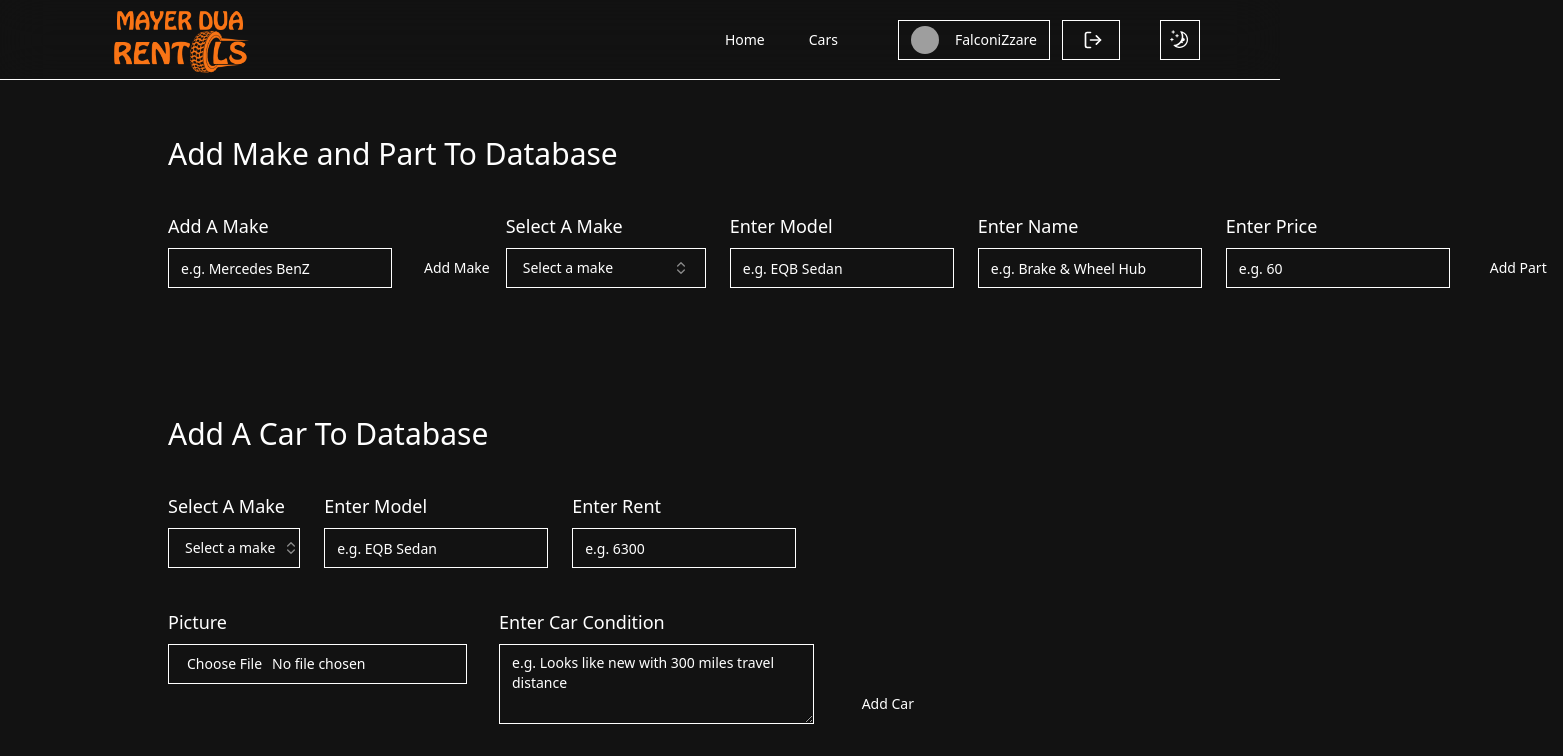
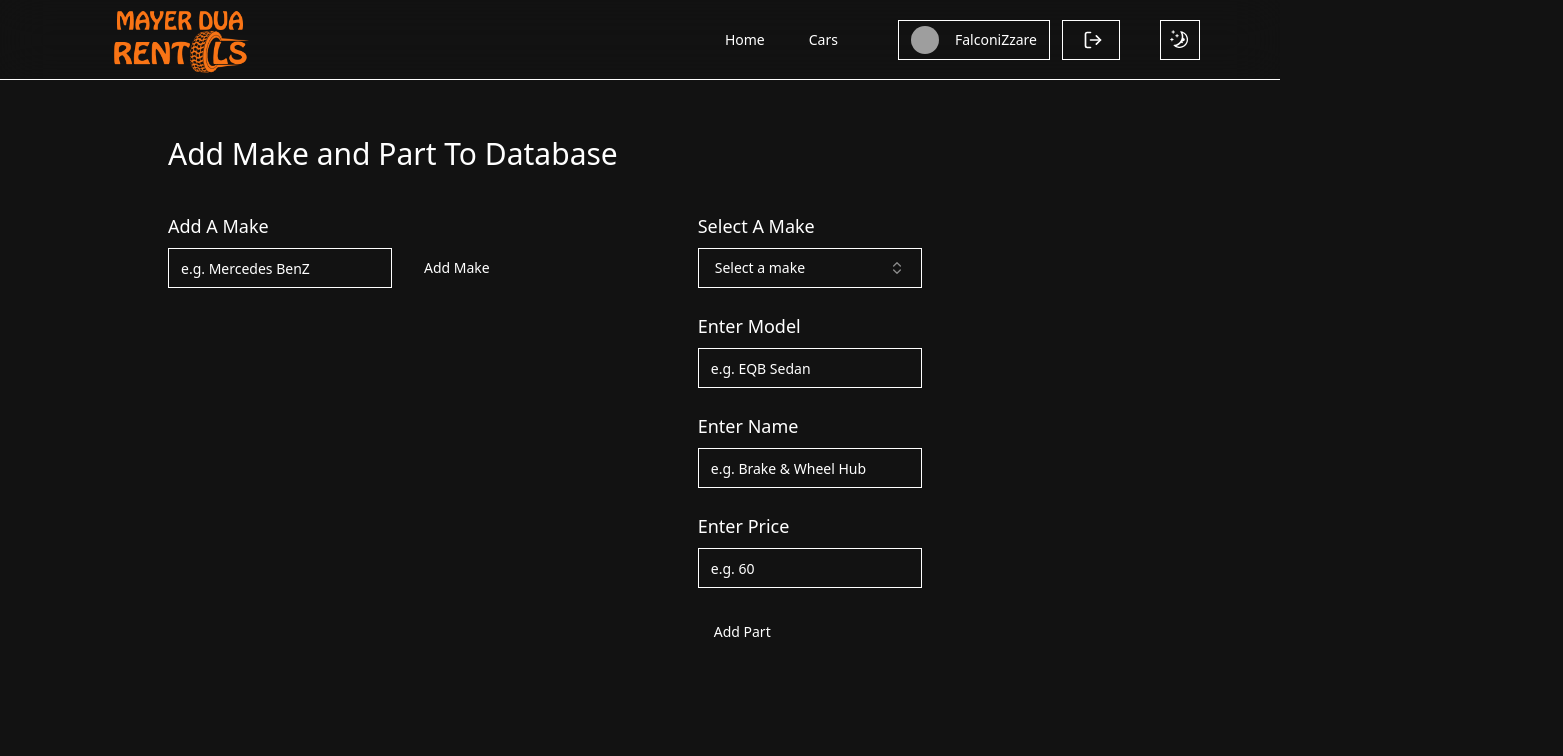
Before and after one commit to FalconiZzare/car_management_lab, a React (Vite) app in the folder client/: page /admin in a window 1280 px wide. Shown: the top 756 px of the page, 1563 px wide, since content can reach past the window. Built offline with nearby package versions, Linux system fonts and the light colour scheme; grey boxes are pictures that could not be loaded; the HTML template or start-up script is replaced by a standard one.

Commit message:
Adjusted for small screen

```diff
--- a/client/src/components/DashBoard.jsx
+++ b/client/src/components/DashBoard.jsx
@@ -18,7 +18,7 @@ const DashBoard = () => {
       >
         <div className={"flex w-full flex-col gap-10"}>
           <p className={"text-3xl"}>Add Make and Part To Database</p>
-          <div className={"flex w-full items-start justify-between"}>
+          <div className={"flex w-full items-start justify-start gap-[12rem]"}>
             <div className={"flex flex-col gap-2"}>
               <Label className={"text-lg"}>Add A Make</Label>
               <div className={"flex items-center justify-center gap-4"}>
@@ -26,15 +26,15 @@ const DashBoard = () => {
                 <Button>Add Make</Button>
               </div>
             </div>
-            <div className={"flex items-end gap-6"}>
-              <div className={"flex flex-col justify-center gap-2"}>
+            <div className={"flex flex-col items-start gap-6"}>
+              <div className={"flex flex-col justify-center gap-2 w-full"}>
                 <Label className={"text-lg"}>Select A Make</Label>
                 <DropDown
                   data={makes}
                   placeholder={"make"}
                   value={make}
                   setValue={setMake}
-                  widthInPx={200}
+                  widthInPx={300}
                 />
               </div>
               <div className={"flex flex-col justify-center gap-2"}>
```
